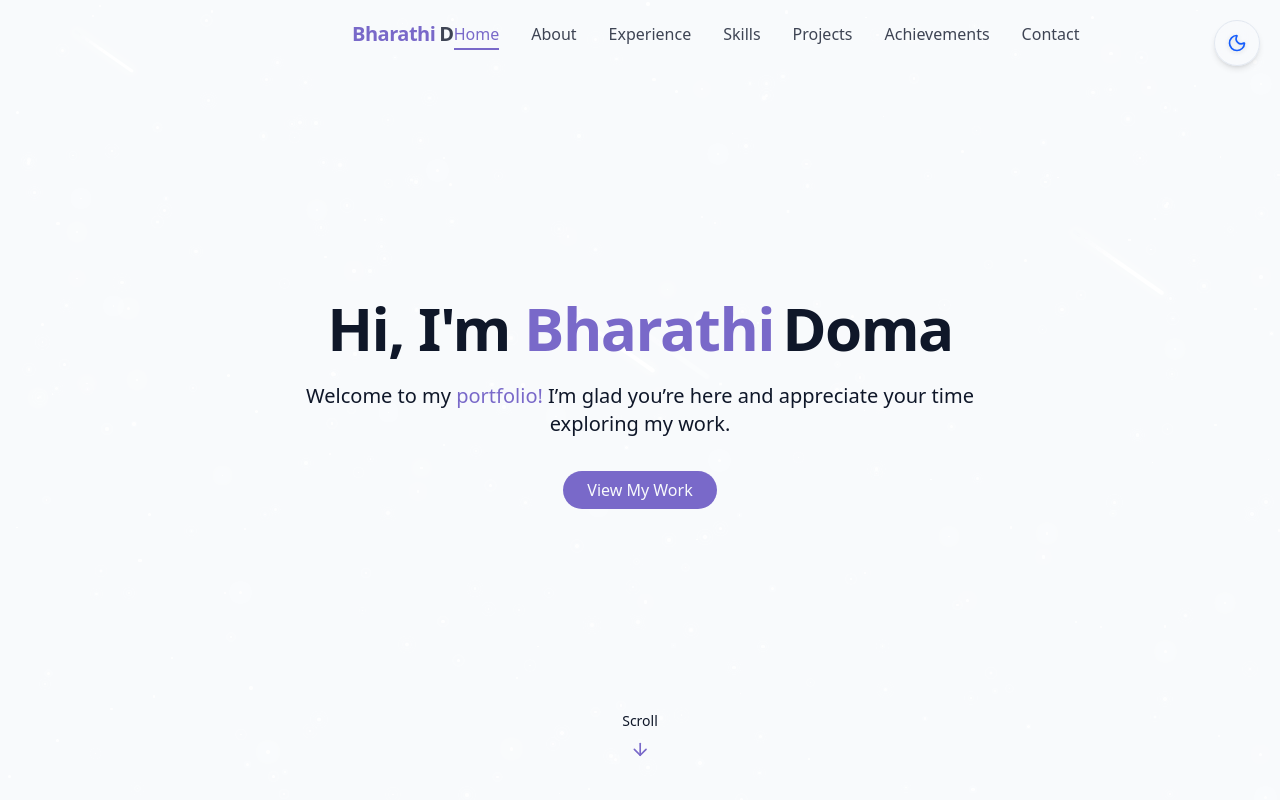
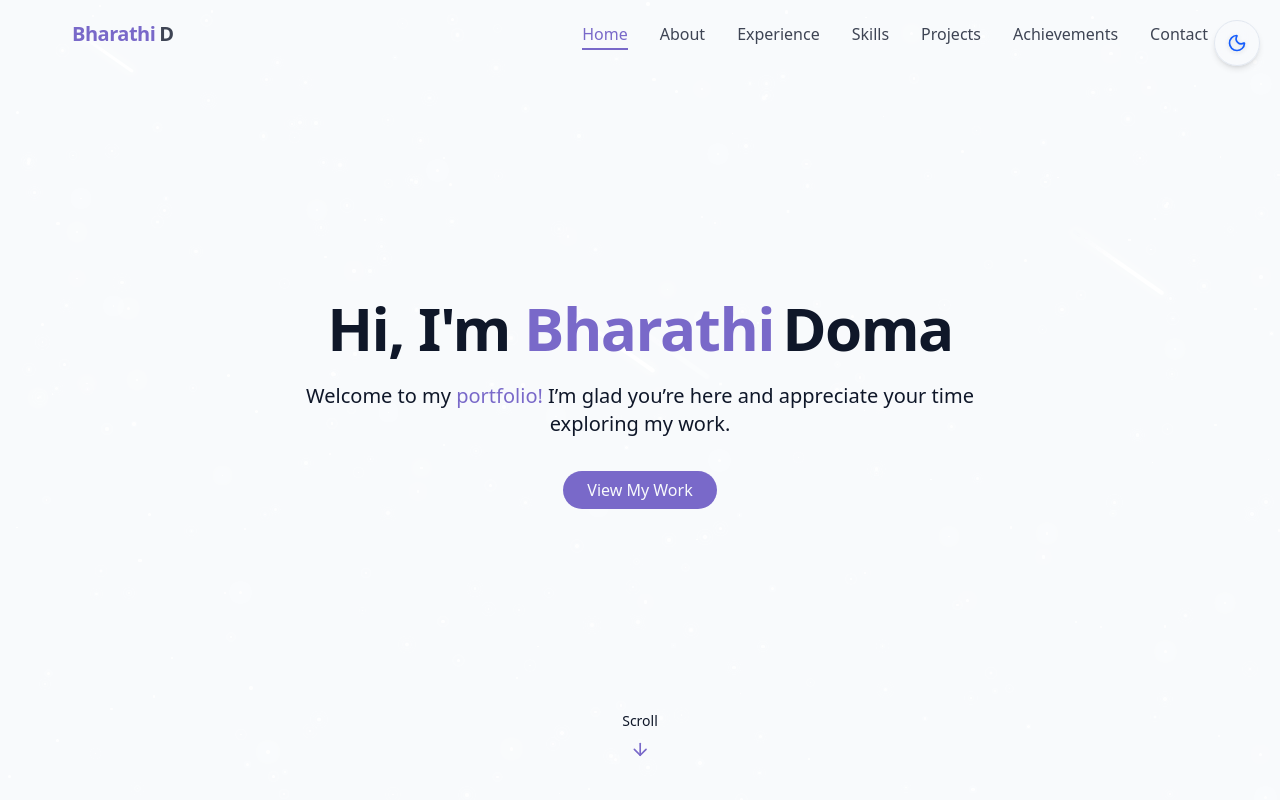
Before and after one commit to BharathiTech7/portfolio, a React (Vite) app: page / in a window 1280 px wide. Shown: the top 800 px of the page. Built offline with nearby package versions, Linux system fonts and the light colour scheme.

Commit message:
new commit

```diff
--- a/src/index.css
+++ b/src/index.css
@@ -115,12 +115,13 @@
     max-width: 1024px;
   }
   @media (width >=1280px){
-    max-width: 640px;
+    max-width: 1200px;
   }
   @media (width >=1400px){
     max-width: 1400px;
   }
 }
+
 
 @utility text-glow {
   @apply relative;
```
